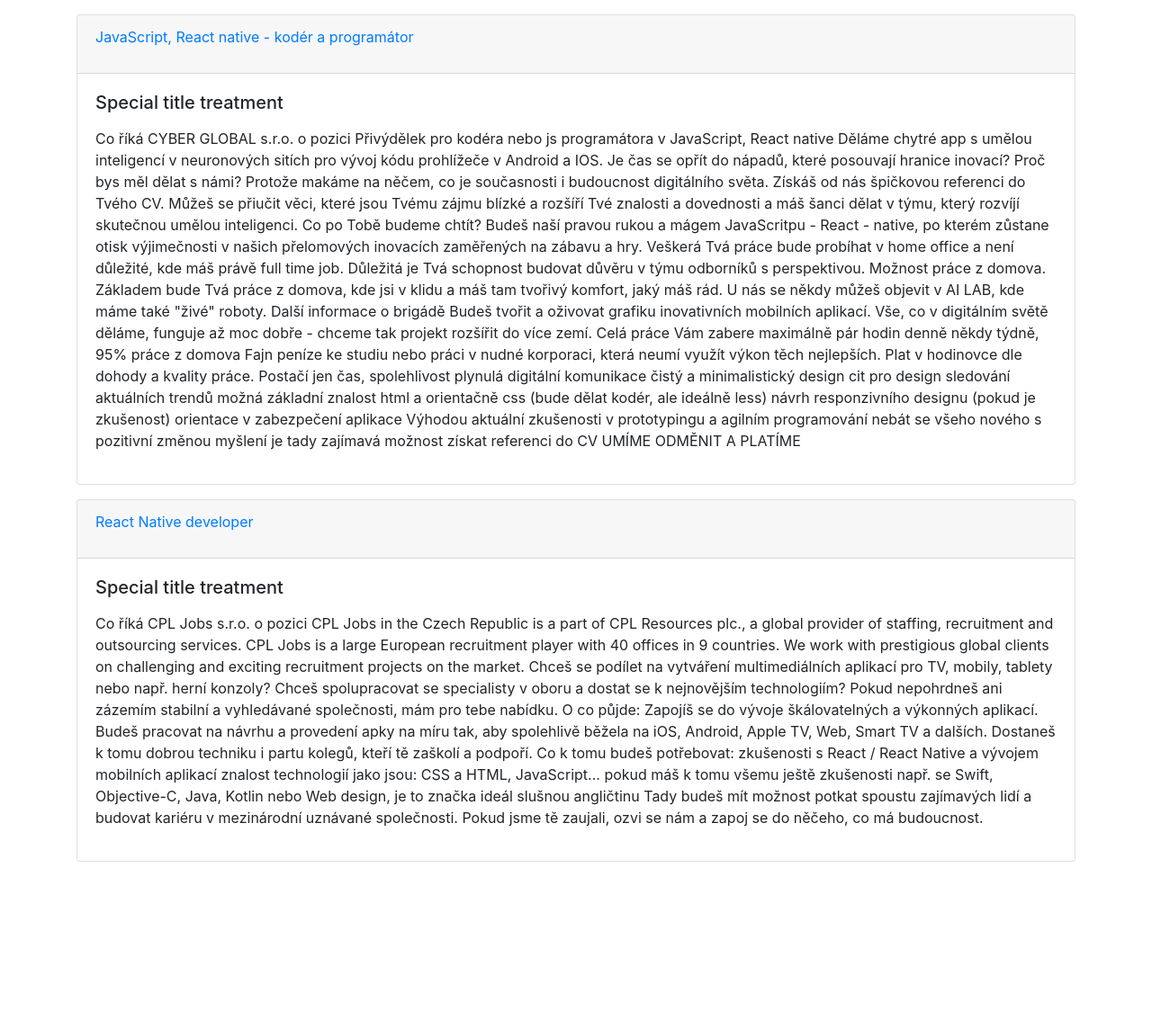
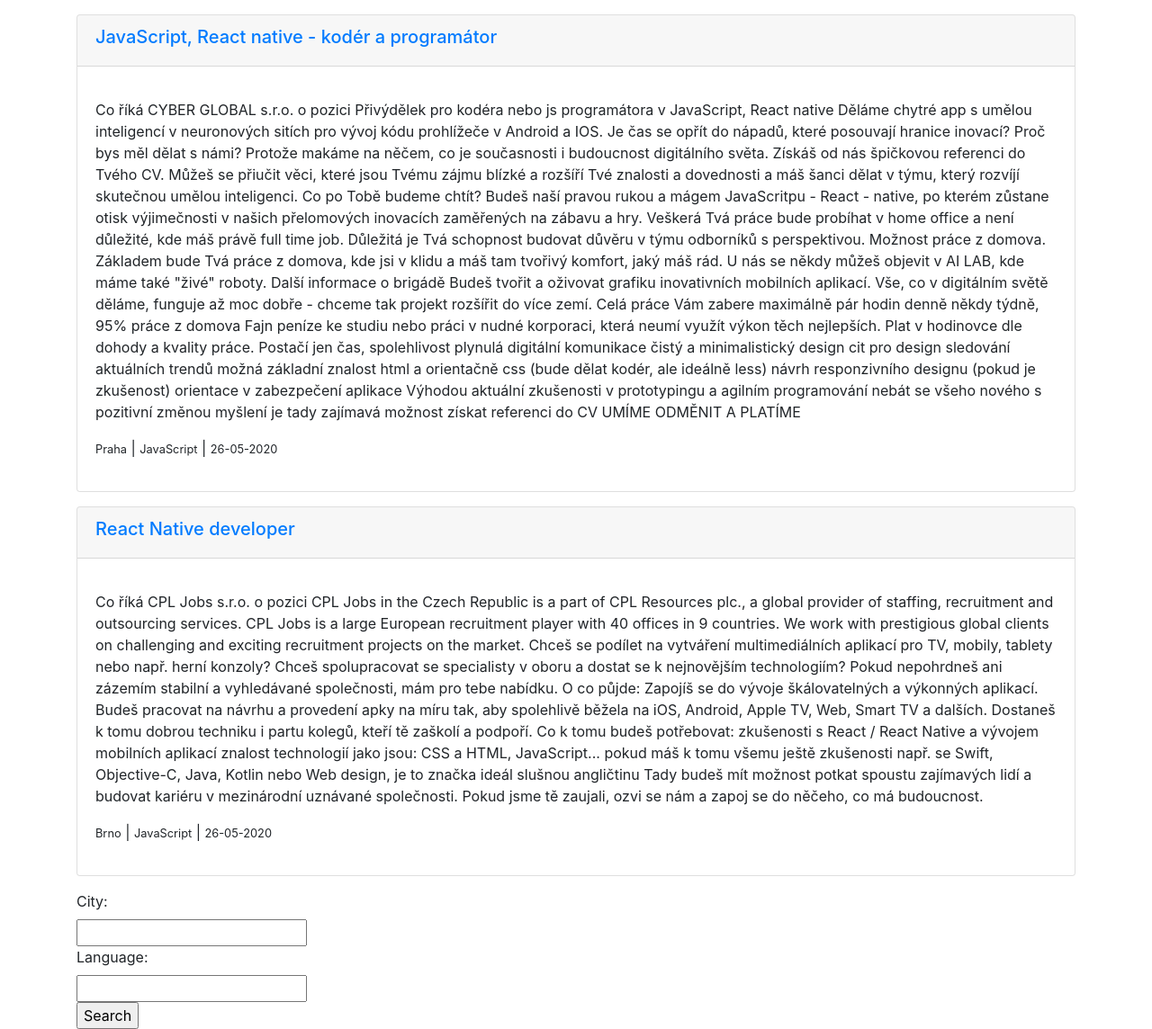
Before and after one commit to Samsunggora/Scraping_service, a Django app: template scraping_service/scraping/templates/scraping/home_views.html in a window 1280 px wide. Shown: the part 56-1200 px from the top of the page at 90% size. Before the commit the page ends 1014 px from the top, so only its background shows below. Run offline with Django 3.2, Linux system fonts and the light colour scheme; the template is opened without the code that fills it: values that come from a table or form of the project are taken from there, others are empty; data comes from the database, SQL or seed files in the repository; some libraries are stand-ins or nearby versions.

Commit message:
easy commit

```diff
--- a/scraping_service/scraping/models.py
+++ b/scraping_service/scraping/models.py
@@ -4,8 +4,6 @@
 
 
 class City(models.Model):
-    """Sity in site"""
-
     name = models.CharField(max_length=50, verbose_name='Name of sity', unique=True, )
     slug = models.CharField(max_length=50, blank=True)
 
--- a/scraping_service/scraping/templates/scraping/home_views.html
+++ b/scraping_service/scraping/templates/scraping/home_views.html
@@ -7,12 +7,23 @@
     {% for obj in object_list %}
         <div class="card my-3">
             <div class="card-header">
-                <p><a href="{{ obj.url }}">{{ obj.title }}</a></p>
+                <h5><a href="{{ obj.url }}">{{ obj.title }}</a></h5>
             </div>
             <div class="card-body">
-                <h5 class="card-title">Special title treatment</h5>
-                <p class="card-text"><p>{{ obj.description }}</p></p>
+                <p class="card-text">
+                <p>{{ obj.description }}</p>
+                <p><small>{{ obj.city.name }}</small> |
+                    <small>{{ obj.language.name }}</small> |
+                    <small>{{ obj.timestamp|date:"d-m-Y" }}</small>
+                </p>
             </div>
         </div>
     {% endfor %}
+<form method="get" action="">
+    <label>City:</label><br>
+    <input type="text" name="city"><br>
+    <label>Language:</label><br>
+    <input type="text" name="language"><br>
+    <input type="submit" value="Search">
+</form>
 {% endblock %}
```
Also changed, not shown: scraping_service/scraping/views.py (+9 -1 lines).
